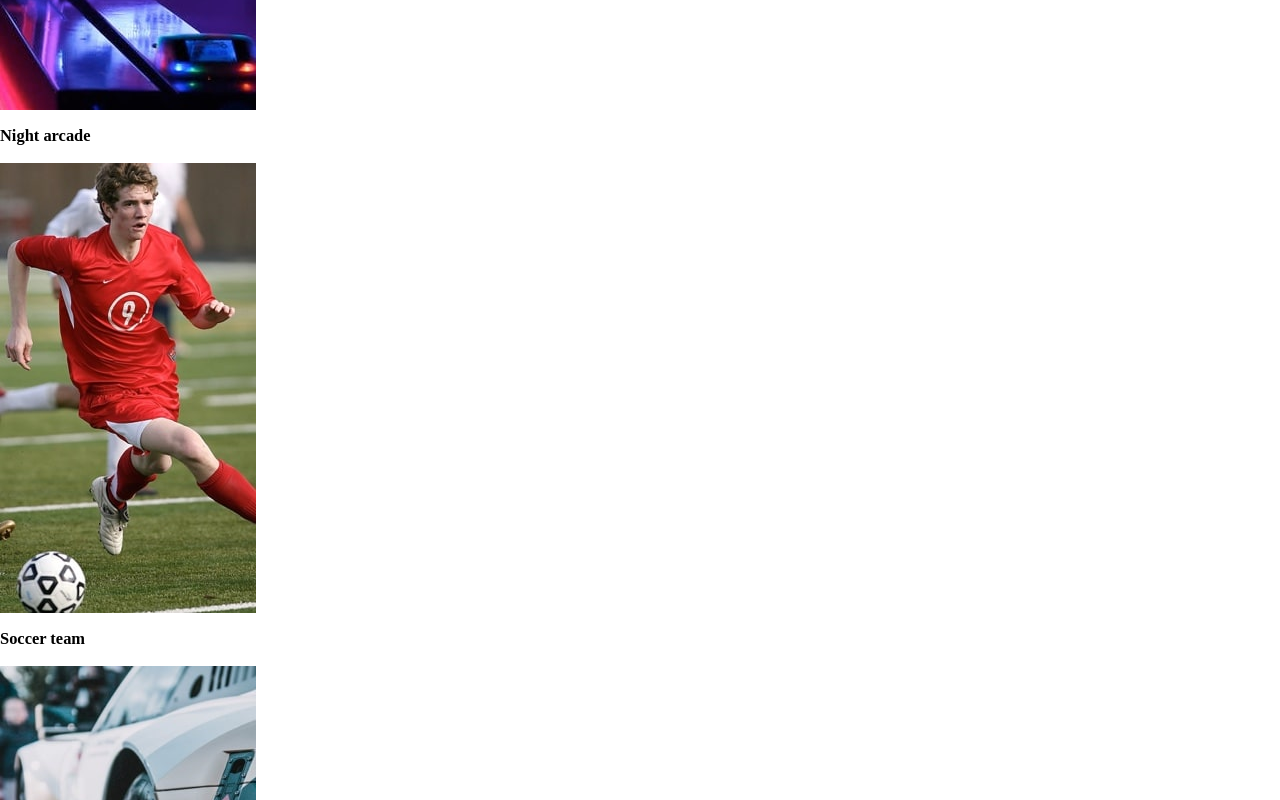
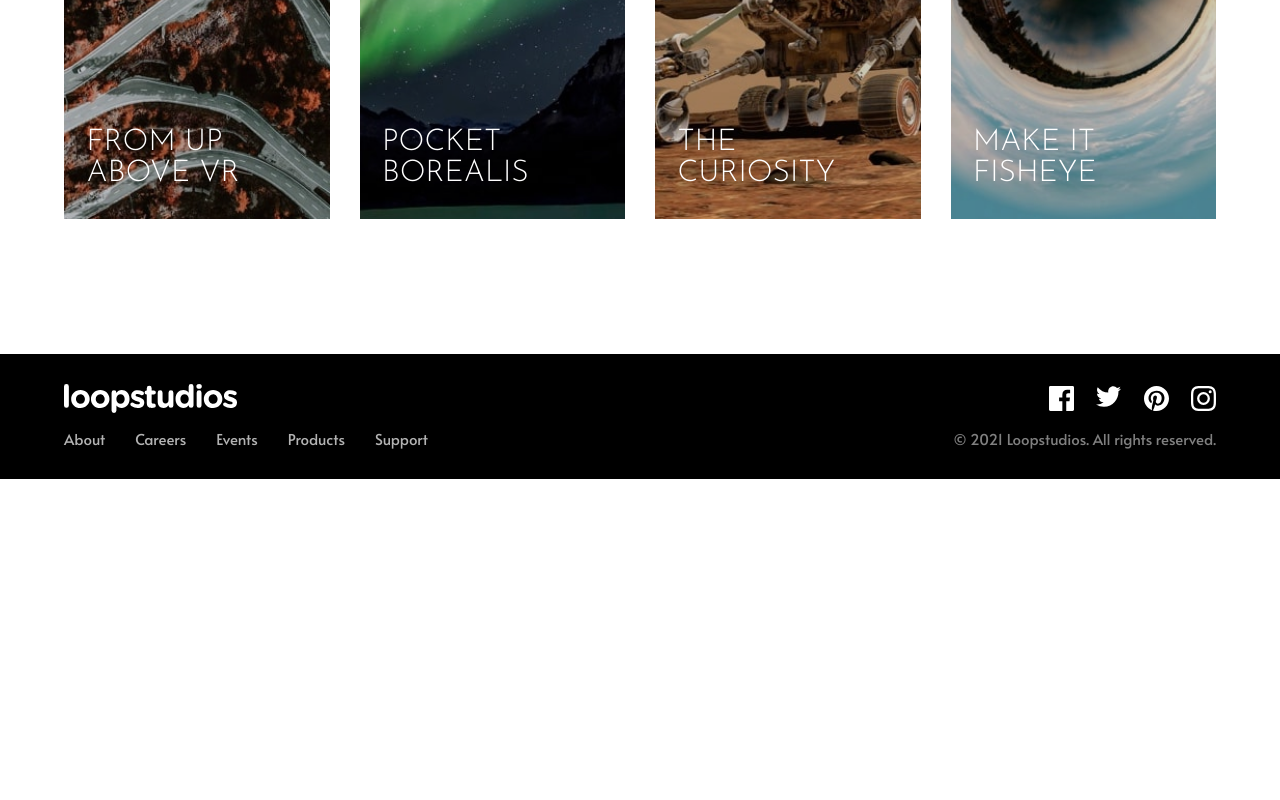
Before and after one commit to rabihtg/loops-pg, a plain HTML site: page index.html in a window 1280 px wide. Shown: the part 2000-2800 px from the top of the page. After the commit the page ends 2479 px from the top, so only its background shows below. Drawn offline with Linux system fonts and the light colour scheme.

Commit message:
Final Project, First Draft

```diff
--- a/index.css
+++ b/index.css
@@ -183,6 +183,261 @@ img {
 }
 /* -------------------------------------------------------------- Main
 --------------------------------------------------------------------------------------------- */
+main {
+  text-align: center;
+}
+/* ------------------------------------ VR */
+#vr {
+  padding: 5rem 0;
+}
+.vr__flex-cont {
+  width: 90%;
+  max-width: 1200px;
+  margin-inline: auto;
+}
+.vr__txt-cont {
+  margin-inline: auto;
+}
+.vr__title {
+  text-transform: uppercase;
+  margin-bottom: 20px;
+  font-family: var(--ff-light);
+  font-weight: 300;
+  font-size: 2.5rem;
+  color: hsl(var(--Black));
+}
+.vr__desc {
+  letter-spacing: 1px;
+  line-height: 1.5;
+  color: hsl(var(--Dark-Gray));
+  font-family: var(--ff-regular);
+  font-weight: 400;
+  font-size: 1.05rem;
+  margin-bottom: 0;
+}
+/* ------------------------------------ Creations */
+#creations {
+  padding: 0 0 4rem;
+}
+.creations__grid-cont {
+  max-width: 1200px;
+  width: 90%;
+  margin-inline: auto;
+  display: grid;
+  gap: 2rem;
+}
+.creations__title {
+  text-transform: uppercase;
+  margin-bottom: 45px;
+  font-family: var(--ff-light);
 
+  /* for fallback font 400 weight */
+  font-weight: 400;
+  font-size: 2.5rem;
+  color: hsl(var(--Black));
+}
+.creations__card {
+  display: grid;
+  grid-template-columns: 1fr;
+  grid-template-rows: 1fr;
+}
+.creations__card-title {
+  text-align: left;
+  text-transform: uppercase;
+  font-size: 1.75rem;
+  font-family: var(--ff-light);
+  font-weight: 400;
+  color: hsl(var(--White));
+  grid-column: 1 / 2;
+  grid-row: 1 / 2;
+  align-self: end;
+  padding-inline: 1.5rem 0;
+}
+.creations__card picture {
+  grid-row: 1 / 2;
+  grid-column: 1 / 2;
+}
+.creations__see-all-btn {
+  place-self: center;
+  background-color: transparent;
+  border: 2px solid hsl(var(--Black));
+  font-size: 1.1rem;
+  padding: 0.5rem 3rem;
+  font-family: var(--ff-regular);
+  margin-top: 10px;
+  letter-spacing: 8px;
+  font-weight: 600;
+  text-transform: uppercase;
+}
+@media (min-width: 768px) {
+  main {
+    text-align: left;
+  }
+  #vr,
+  #creations {
+    margin: 9rem 0;
+    padding: 0;
+  }
+  #vr img {
+    clip-path: polygon(100% 0, 100% 35%, 78% 35%, 78% 100%, 0 100%, 0 0);
+  }
+  .vr__flex-cont {
+    display: flex;
+    align-items: flex-end;
+  }
+  .vr__flex-cont > * {
+    flex-basis: 50%;
+  }
+  .vr__txt-cont {
+    margin-left: -5%;
+  }
+  .vr__title {
+    font-size: clamp(1.75rem, 4vw, 3rem);
+    margin-bottom: 0;
+  }
+  .vr__desc {
+    font-size: clamp(0.75rem, 1.5vw, 1.05rem);
+    letter-spacing: unset;
+    line-height: 1.4;
+  }
+  .creations__grid-cont {
+    grid-template-columns: repeat(4, 1fr);
+  }
+  .creations__card img {
+    width: 100%;
+    height: 100%;
+    filter: brightness(80%);
+    position: relative;
+    z-index: -1;
+  }
+  .creations__see-all-btn {
+    grid-row: 1 / 2;
+    grid-column: 2 / 5;
+    place-self: end;
+    margin: 20px 0;
+  }
+  .creations__title {
+    margin: 20px 0;
+    align-self: end;
+    grid-row: 1 / 2;
+    grid-column: 1 / 3;
+  }
+  .creations__card-title {
+    font-size: clamp(1.5rem, 3vw, 2rem);
+  }
+  @media (hover: hover) {
+    .creations__see-all-btn {
+      transition: color 300ms linear, background-color 200ms ease-in-out;
+    }
+    .creations__see-all-btn:hover {
+      background-color: hsl(var(--Black));
+      color: hsl(var(--White));
+    }
+  }
+}
 /* -------------------------------------------------------------- Footer
 --------------------------------------------------------------------------------------------- */
+footer {
+  background-color: hsl(var(--Black));
+  color: hsl(var(--White));
+  font-family: var(--ff-regular);
+  padding: 4rem 0;
+}
+.footer__flex-cont {
+  display: flex;
+  text-align: center;
+  flex-direction: column;
+  align-items: center;
+  gap: 3rem;
+  max-width: 1200px;
+  width: 90%;
+  margin-inline: auto;
+}
+.footer__nav {
+  display: flex;
+  flex-direction: column;
+  gap: 1rem;
+  color: hsla(var(--White), 0.7);
+  font-size: 1.25rem;
+}
+.footer__social-cont {
+  display: flex;
+  gap: 1.5rem;
+}
+.footer__social-cont img {
+  width: 25px;
+}
+.footer__copy {
+  margin-top: -20px;
+  font-size: 1.125rem;
+  color: hsla(var(--White), 0.5);
+}
+.footer__nav-item,
+.footer__social-item {
+  cursor: pointer;
+  position: relative;
+}
+.footer__nav-item::after,
+.footer__social-item::after {
+  content: "";
+  position: absolute;
+  left: 25%;
+  bottom: -5px;
+  transition: transform 200ms 0s ease-in-out;
+  transform-origin: center left;
+  height: 3px;
+  width: 50%;
+  background-color: hsla(var(--White), 0.7);
+  transform: scaleX(0);
+}
+.footer__social-item::after {
+  width: 100%;
+  left: 0;
+  bottom: -10px;
+}
+@media (min-width: 768px) {
+  footer {
+    padding: 2rem 0;
+  }
+  .footer__logo {
+    max-width: 15%;
+  }
+  .footer__flex-cont {
+    display: flex;
+    text-align: right;
+    flex-direction: row;
+    flex-wrap: wrap;
+    justify-content: space-between;
+    align-items: center;
+    gap: 1rem;
+  }
+  .footer__flex-cont > * {
+    flex-basis: 44%;
+    margin: 0;
+    padding: 0;
+  }
+  .footer__nav {
+    display: flex;
+    order: 3;
+    flex-direction: row;
+    gap: 2rem;
+    color: hsla(var(--White), 0.7);
+    font-size: 1rem;
+  }
+  .footer__social-cont {
+    justify-content: flex-end;
+  }
+  .footer__copy {
+    margin-top: 0;
+    font-size: 1rem;
+    order: 4;
+    color: hsla(var(--White), 0.5);
+  }
+  @media (hover: hover) {
+    .footer__nav-item:hover::after,
+    .footer__social-item:hover::after {
+      transform-origin: center center;
+      transform: scaleX(100%);
+    }
+  }
+}
--- a/index.html
+++ b/index.html
@@ -80,9 +80,8 @@
         </div>
       </div>
       <div id="creations">
-        <h2 class="creations__title">Our creations</h2>
-        <button type="button" class="ceations__see-all-btn">See all</button>
         <div class="creations__grid-cont">
+          <h2 class="creations__title">Our creations</h2>
           <div class="creations__card">
             <picture>
               <source
@@ -94,7 +93,10 @@
                 alt="deep earth"
               />
             </picture>
-            <h3 class="creations__card-title">Deep earth</h3>
+            <h3 class="creations__card-title">
+              Deep <br />
+              earth
+            </h3>
           </div>
           <div class="creations__card">
             <picture>
@@ -107,7 +109,10 @@
                 alt="night arcade"
               />
             </picture>
-            <h3 class="creations__card-title">Night arcade</h3>
+            <h3 class="creations__card-title">
+              Night <br />
+              arcade
+            </h3>
           </div>
           <div class="creations__card">
             <picture>
@@ -117,7 +122,10 @@
               />
               <img src="./images/mobile/image-soccer-team.jpg" alt="soccer" />
             </picture>
-            <h3 class="creations__card-title">Soccer team</h3>
+            <h3 class="creations__card-title">
+              Soccer <br />
+              team VR
+            </h3>
           </div>
           <div class="creations__card">
             <picture>
@@ -127,7 +135,10 @@
               />
               <img src="./images/mobile/image-grid.jpg" alt="grid racing " />
             </picture>
-            <h3 class="creations__card-title">The grid</h3>
+            <h3 class="creations__card-title">
+              The <br />
+              grid
+            </h3>
           </div>
           <div class="creations__card">
             <picture>
@@ -140,7 +151,10 @@
                 alt="from up above"
               />
             </picture>
-            <h3 class="creations__card-title">From up above VR</h3>
+            <h3 class="creations__card-title">
+              From up <br />
+              above VR
+            </h3>
           </div>
           <div class="creations__card">
             <picture>
@@ -153,7 +167,10 @@
                 alt="pocket borealis"
               />
             </picture>
-            <h3 class="creations__card-title">Pocket borealis</h3>
+            <h3 class="creations__card-title">
+              Pocket <br />
+              borealis
+            </h3>
           </div>
           <div class="creations__card">
             <picture>
@@ -163,7 +180,10 @@
               />
               <img src="./images/mobile/image-curiosity.jpg" alt="curiosity" />
             </picture>
-            <h3 class="creations__card-title">The curiosity</h3>
+            <h3 class="creations__card-title">
+              The <br />
+              curiosity
+            </h3>
           </div>
           <div class="creations__card">
             <picture>
@@ -173,42 +193,22 @@
               />
               <img src="./images/mobile/image-fisheye.jpg" alt="fisheye" />
             </picture>
-            <h3 class="creations__card-title">Make it fisheye</h3>
+            <h3 class="creations__card-title">
+              Make it <br />
+              fisheye
+            </h3>
           </div>
+          <button type="button" class="creations__see-all-btn">See all</button>
         </div>
       </div>
     </main>
     <footer>
-      <div class="footer__logo-social-cont">
+      <div class="footer__flex-cont">
         <img
           src="./images/logo.svg"
           alt="loopstudios' logo"
           class="footer__logo"
         />
-        <div class="footer__social-cont">
-          <img
-            src="./images/icon-facebook.svg"
-            alt="facebook's logo"
-            class="footer__social-item"
-          />
-          <img
-            src="./images/icon-twitter.svg"
-            alt="twitter's logo"
-            class="footer__social-item"
-          />
-          <img
-            src="./images/icon-pinterest.svg"
-            alt="pinterest's logo"
-            class="footer__social-item"
-          />
-          <img
-            src="./images/icon-instagram.svg"
-            alt="instagram's logo"
-            class="footer__social-item"
-          />
-        </div>
-      </div>
-      <div class="footer__nav-copy-cont">
         <nav class="footer__nav" aria-label="secondary">
           <div class="footer__nav-item">
             <a href="#About">About</a>
@@ -226,6 +226,32 @@
             <a href="#Support">Support</a>
           </div>
         </nav>
+        <div class="footer__social-cont">
+          <div class="footer__social-item">
+            <img src="./images/icon-facebook.svg" alt="facebook's logo" />
+          </div>
+          <div class="footer__social-item">
+            <img
+              src="./images/icon-twitter.svg"
+              alt="twitter's logo"
+              class="footer__social-item"
+            />
+          </div>
+          <div class="footer__social-item">
+            <img
+              src="./images/icon-pinterest.svg"
+              alt="pinterest's logo"
+              class="footer__social-item"
+            />
+          </div>
+          <div class="footer__social-item">
+            <img
+              src="./images/icon-instagram.svg"
+              alt="instagram's logo"
+              class="footer__social-item"
+            />
+          </div>
+        </div>
         <p class="footer__copy">© 2021 Loopstudios. All rights reserved.</p>
       </div>
     </footer>
```
